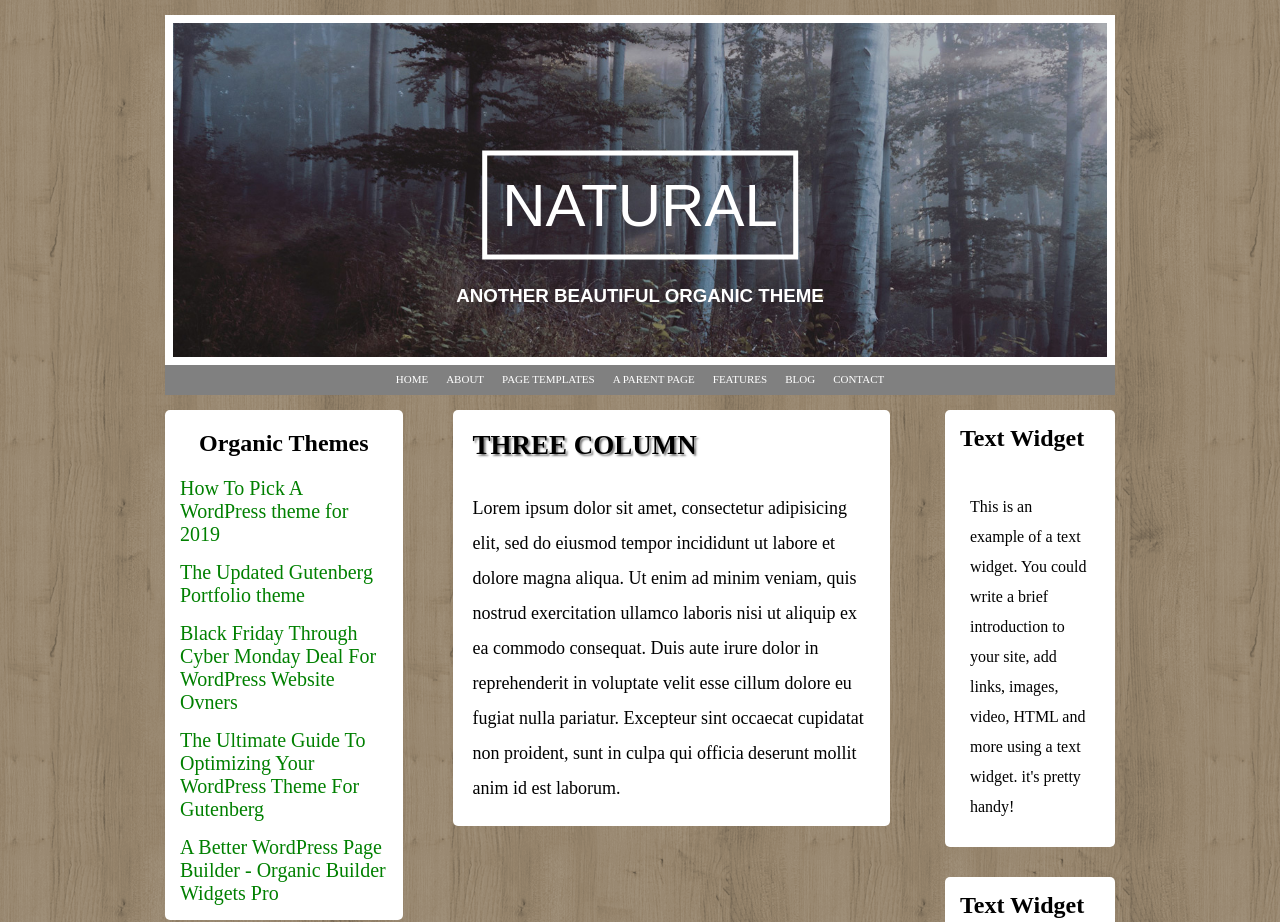
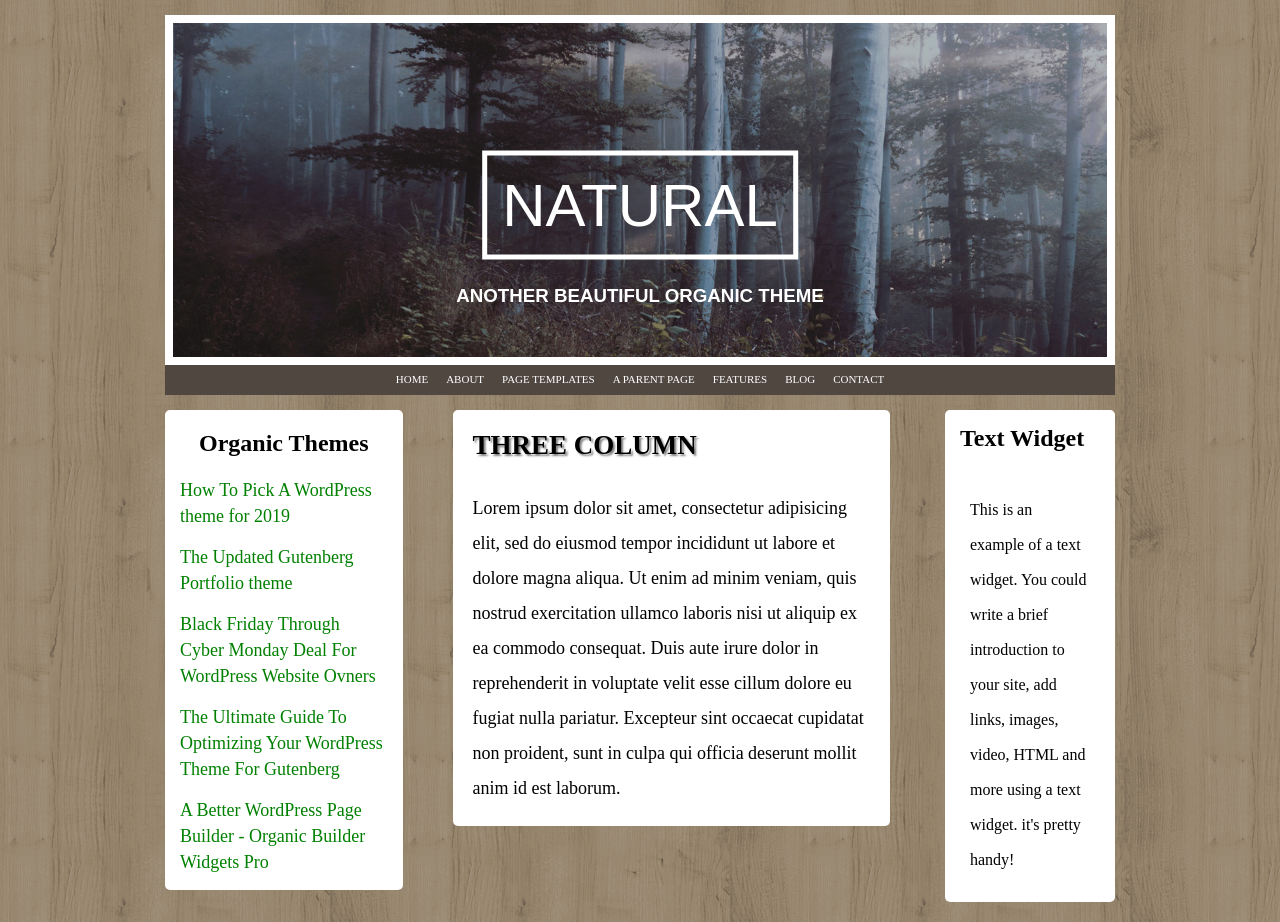
Before and after one commit to Diegopetronaci/htmlcss-struttura-wp, a plain HTML site: page index.html in a window 1280 px wide. Shown: the top 922 px of the page. Drawn offline with Linux system fonts and the light colour scheme.

Commit message:
modificato menù con i link

```diff
--- a/assets/style.css
+++ b/assets/style.css
@@ -69,8 +69,13 @@ h3{
   width: 100%;
   height: 30px;
   padding: 4px;
-  background-color: grey;
+  background-color: #504741;
   text-align: center;
+}
+
+a{
+  color: white;
+  text-decoration: none;
 }
 
 ul li{
@@ -86,9 +91,10 @@ ul li{
 .navigation > ul > li:hover{
   cursor: pointer;
   background-color: #654321;
-  border-left: 3px solid black;
-  border-right: 3px solid black;
+  border-left: 2px solid black;
+  border-right: 2px solid black;
 }
+
 /* /header */
 
 
@@ -121,10 +127,17 @@ Nav > h2, .box> h2{
 }
 
 Nav > p{
-  font-size: 20px;
+  font-size: 18px;
   margin: 15px;
+  line-height: 26px;
   text-align: left;
   color: green;
+}
+
+Nav > p:hover{
+  text-align: left;
+  text-decoration: underline;
+  cursor: pointer;
 }
 /* /colonna di sinistra */
 
@@ -173,7 +186,7 @@ Nav > p{
 
 .right > p{
   padding: 10px;
-  line-height: 30px;
+  line-height: 35px;
 }
 /* /colonna di destra */
 /* /main */
--- a/index.html
+++ b/index.html
@@ -15,13 +15,13 @@
 
       <nav class="navigation">
         <ul>
-          <li>home</li>
-          <li>about</li>
-          <li>page templates</li>
-          <li>a parent page</li>
-          <li>features</li>
-          <li>blog</li>
-          <li>contact</li>
+          <li><a href="#">home</a></li>
+          <li><a href="#">about</a></li>
+          <li><a href="#">page templates</a></li>
+          <li><a href="#">a parent page</a></li>
+          <li><a href="#">features</a></li>
+          <li><a href="#">blog</a></li>
+          <li><a href="#">contact</a></li>
         </ul>
       </nav>
     </header>
```
